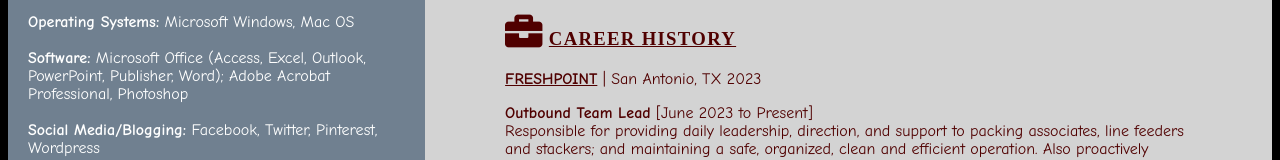
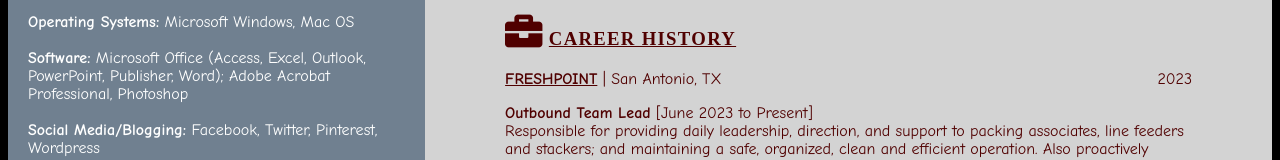
Before and after one commit to joshbaird17/resume, a plain HTML site: page index.html in a window 1280 px wide. Shown: the part 535-695 px from the top of the page. Drawn offline with Linux system fonts and the light colour scheme.

Commit message:
Update style.css

```diff
--- a/style.css
+++ b/style.css
@@ -28,7 +28,7 @@ p {
 
 }
 
-.div .date{
+.date{
 	float: right;
 }
 h2 {
```
